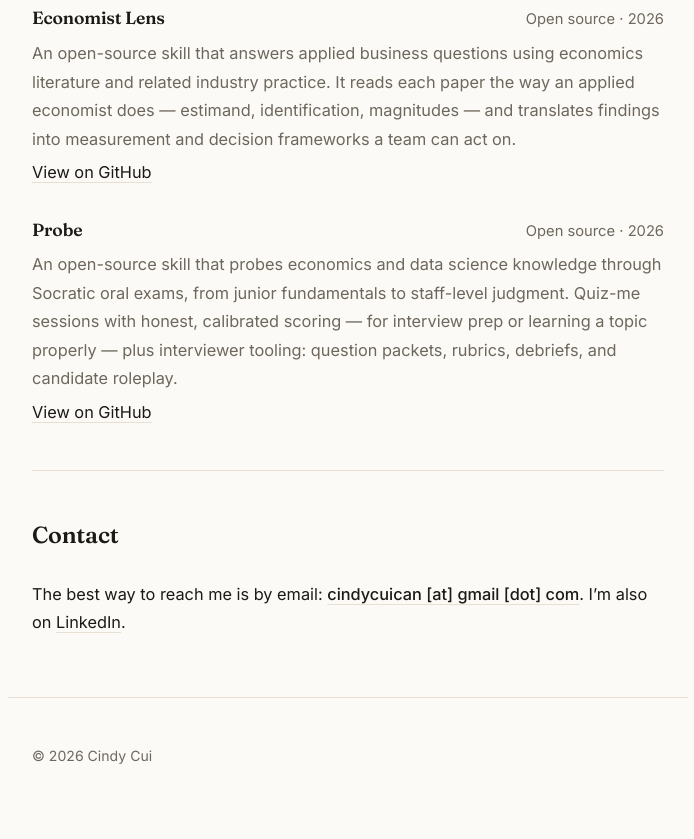
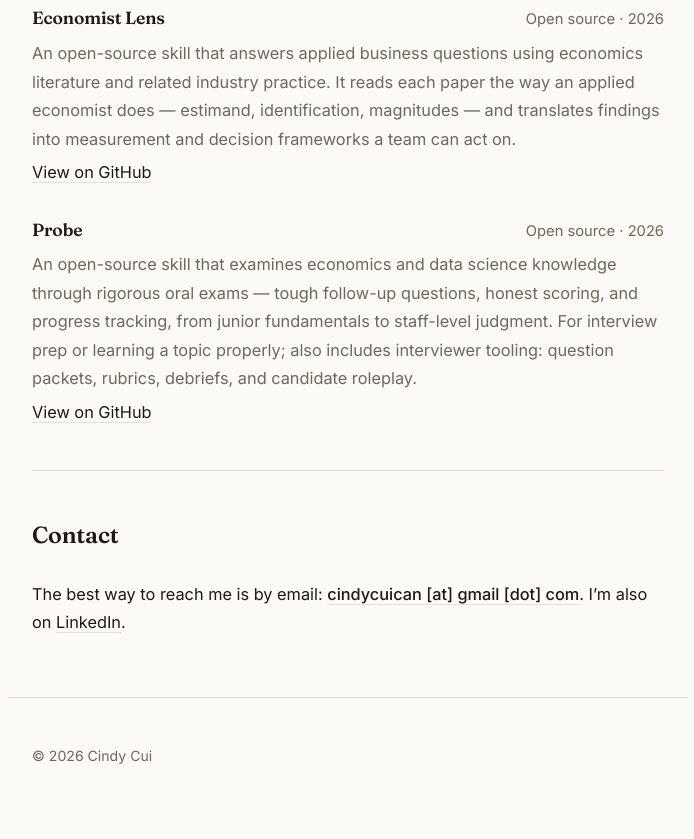
Before and after one commit to cindyccui/cindyccui.github.io, a plain HTML site: page index.html in a window 1280 px wide. Shown: the part 1751-2590 px from the top of the page, without its empty margins (292-986 px from the left). Drawn offline with Linux system fonts and the light colour scheme.

Commit message:
Probe card: drop Socratic framing

```diff
--- a/index.html
+++ b/index.html
@@ -65,7 +65,7 @@
     </div>
     <div class="project">
       <div class="project-head"><strong>Probe</strong><span>Open source &middot; 2026</span></div>
-      <p>An open-source skill that probes economics and data science knowledge through Socratic oral exams, from junior fundamentals to staff-level judgment. Quiz-me sessions with honest, calibrated scoring &mdash; for interview prep or learning a topic properly &mdash; plus interviewer tooling: question packets, rubrics, debriefs, and candidate roleplay.</p>
+      <p>An open-source skill that examines economics and data science knowledge through rigorous oral exams &mdash; tough follow-up questions, honest scoring, and progress tracking, from junior fundamentals to staff-level judgment. For interview prep or learning a topic properly; also includes interviewer tooling: question packets, rubrics, debriefs, and candidate roleplay.</p>
       <p class="project-link"><a href="https://github.com/cindyccui/probe">View on GitHub</a></p>
     </div>
   </section>
```
